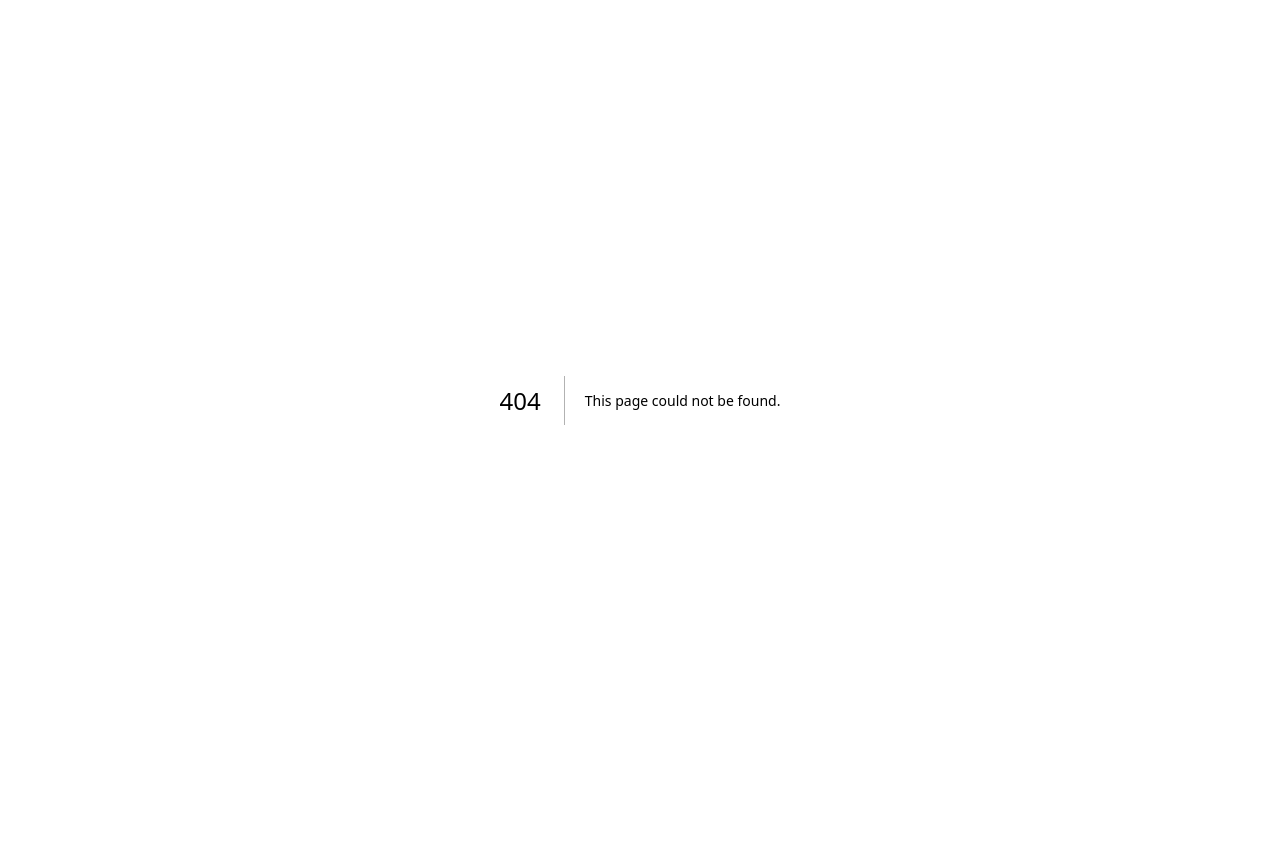
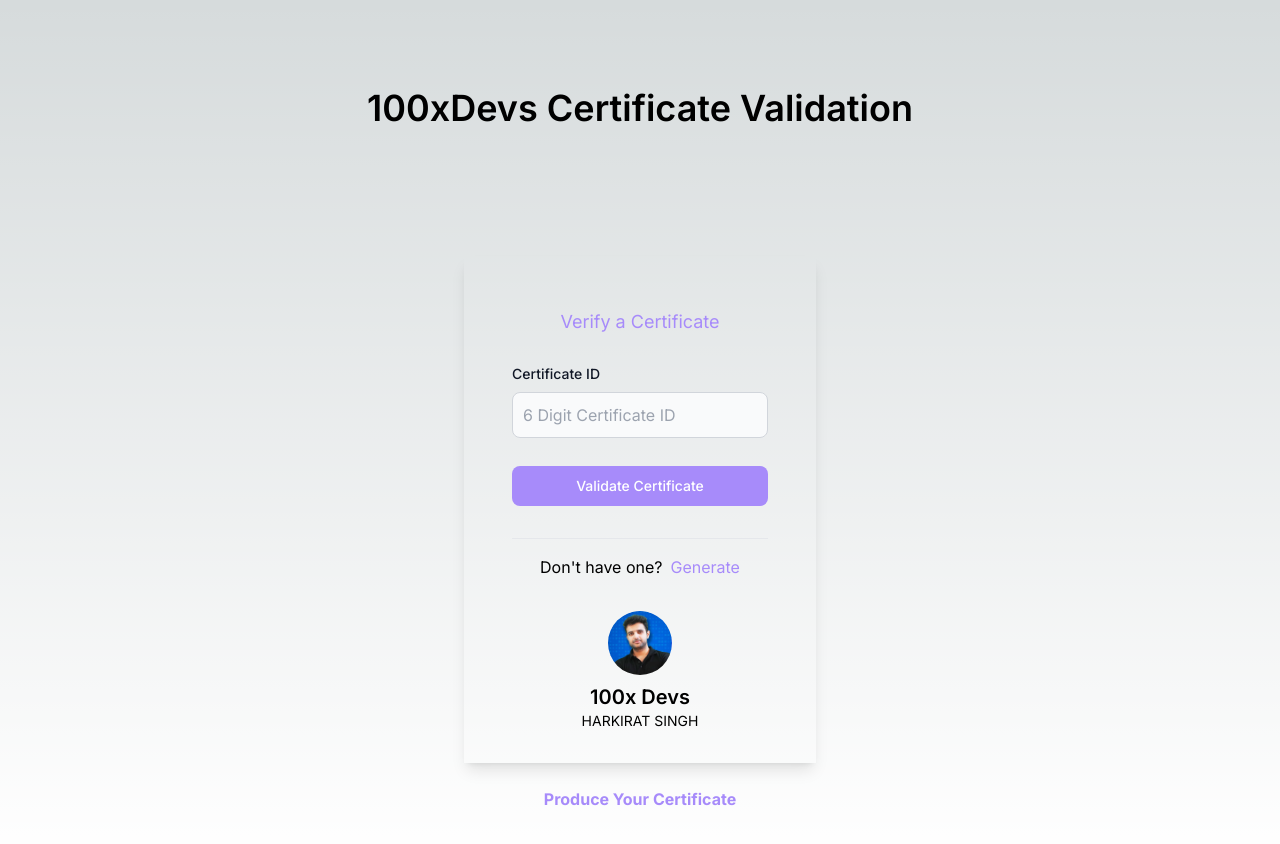
Before and after one commit to raj-saroj-vst-au4/certify, a Next.js app: page /certify in a window 1280 px wide. Before the commit this address had no page. Shown: the top 844 px of the page. Before the commit the page ends 800 px from the top, so only its background shows below. Built offline with nearby package versions, Linux system fonts and the light colour scheme.

Commit message:
certificate finalized

```diff
--- a/app/certify/[certid]/page.tsx
+++ b/app/certify/[certid]/page.tsx
@@ -1,9 +1,119 @@
+"use client";
 import { useParams } from "next/navigation";
-import React from "react";
+import kirat from "@/assets/kirat.jpg";
+import stdnt from "@/assets/student.png";
+import { serverClient } from "@/app/_app/serverClient";
+import { useEffect, useState } from "react";
+import InputAlert from "@/app/components/InputAlert";
+import Link from "next/link";
+
+interface Certificate {
+  certid: number;
+  name: string;
+  phone: string;
+  email: string;
+}
 
 const Certify = () => {
-  const certid = useParams();
-  return <div>Certify</div>;
+  const [valid, setValid] = useState<boolean>();
+  const [valData, setValData] = useState<Certificate>();
+  const { certid } = useParams();
+
+  const handleGetCert = async () => {
+    if (certid) {
+      const data = await serverClient.getCert({ certid: Number(certid) });
+      if (data) {
+        setValid(true);
+        setValData(data);
+      } else {
+        setValid(false);
+      }
+    }
+  };
+
+  useEffect(() => {
+    handleGetCert();
+  }, []);
+  return (
+    <section className="my-8 dark:bg-gray-800 dark:text-gray-100">
+      <div className="container flex flex-col items-center mx-auto mb-12 md:p-10 md:px-12">
+        <h1 className="p-4 text-4xl font-semibold leadi text-center">
+          100xDevs Certificate Validation
+        </h1>
+      </div>
+      <div className="container flex flex-col items-center justify-center mx-auto lg:flex-row lg:flex-wrap lg:justify-evenly lg:px-10">
+        <div className="flex flex-col max-w-sm mx-4 my-6 shadow-lg">
+          <div className="px-4 py-12 rounded-t-lg sm:px-8 md:px-12 dark:bg-gray-900">
+            {valid ? (
+              <p className="relative px-6 py-1 text-lg italic text-center dark:text-gray-100">
+                <svg
+                  xmlns="http://www.w3.org/2000/svg"
+                  viewBox="0 0 512 512"
+                  fill="currentColor"
+                  className="w-8 h-8 dark:text-violet-400"
+                >
+                  <path d="M232,246.857V16H16V416H54.4ZM48,48H200V233.143L48,377.905Z"></path>
+                  <path d="M280,416h38.4L496,246.857V16H280ZM312,48H464V233.143L312,377.905Z"></path>
+                </svg>
+                The certificate number :{" "}
+                <span className="text-violet-400">{valData?.certid}</span> is
+                valid and has been issued to{" "}
+                <span className="text-violet-400">{valData?.name}</span> for the
+                100x Devs Opensource Cohort on 10th November 2023
+                <svg
+                  xmlns="http://www.w3.org/2000/svg"
+                  viewBox="0 0 512 512"
+                  fill="currentColor"
+                  className="absolute right-0 w-8 h-8 dark:text-violet-400"
+                >
+                  <path d="M280,185.143V416H496V16H457.6ZM464,384H312V198.857L464,54.1Z"></path>
+                  <path d="M232,16H193.6L16,185.143V416H232ZM200,384H48V198.857L200,54.1Z"></path>
+                </svg>
+              </p>
+            ) : (
+              <InputAlert />
+            )}
+            <div className="mt-8">
+              <hr />
+              {valid ? (
+                <div className="flex mt-4 justify-center">
+                  <img
+                    className="w-10 h-10 rounded-full invert"
+                    src={stdnt.src}
+                    alt="avtr"
+                  />
+                  <div className="grid items-center pl-3">
+                    <span>{valData?.name}</span>
+                    <span>{valData?.email}</span>
+                  </div>
+                </div>
+              ) : (
+                <div className="flex justify-center my-4">
+                  <p className="text-red-600">Invalid Certificate</p>
+                </div>
+              )}
+            </div>
+          </div>
+
+          <div className="flex flex-col items-center justify-center p-8 rounded-b-lg dark:bg-violet-400 dark:text-gray-900">
+            <img
+              src={kirat.src}
+              alt="kirat"
+              className="w-16 h-16 mb-2 -mt-16 bg-center bg-cover rounded-full dark:bg-gray-500 dark:bg-gray-700"
+            />
+            <p className="text-xl font-semibold leadi">100x Devs</p>
+            <p className="text-sm uppercase">Harkirat Singh</p>
+          </div>
+        </div>
+      </div>
+      <Link
+        href={`${process.env.NEXT_PUBLIC_CERTIFY_URL}/certify`}
+        className="pb-4 flex justify-center font-bold cursor-pointer text-violet-400"
+      >
+        Validate Another Certificate
+      </Link>
+    </section>
+  );
 };
 
 export default Certify;
--- /dev/null
+++ b/app/certify/page.tsx
@@ -0,0 +1,102 @@
+"use client";
+import { useRouter } from "next/navigation";
+import kirat from "@/assets/kirat.jpg";
+import Link from "next/link";
+import { serverClient } from "../_app/serverClient";
+import { useState } from "react";
+import InputAlert from "../components/InputAlert";
+
+interface Certificate {
+  certid: number;
+  name: string;
+  phone: string;
+  email: string;
+}
+
+const Validation = () => {
+  const [validInput, setValidInput] = useState<boolean>(true);
+  const [inputCertid, setInputCertid] = useState<number>();
+  const router = useRouter();
+
+  const handleGetCert = async () => {
+    if (inputCertid) {
+      console.log(inputCertid);
+      const data = await serverClient.getCert({ certid: inputCertid });
+      if (data) {
+        setValidInput(true);
+        router.push(`/certify/${inputCertid}`);
+      } else {
+        setValidInput(false);
+      }
+    }
+  };
+  return (
+    <section className="my-8 dark:bg-gray-800 dark:text-gray-100">
+      <div className="container flex flex-col items-center mx-auto mb-12 md:p-10 md:px-12">
+        <h1 className="p-4 text-4xl font-semibold leadi text-center">
+          100xDevs Certificate Validation
+        </h1>
+      </div>
+      <div className="container flex flex-col items-center justify-center mx-auto lg:flex-row lg:flex-wrap lg:justify-evenly lg:px-10">
+        <div className="flex flex-col max-w-sm mx-4 my-6 shadow-lg">
+          <div className="px-4 py-12 rounded-t-lg sm:px-8 md:px-12 dark:bg-gray-900">
+            <p className="relative px-6 py-1 text-lg text-center dark:text-gray-100">
+              <span className="text-violet-400">Verify a Certificate</span>
+            </p>
+
+            <div className="my-6">
+              <label className="block mb-2 text-sm font-medium text-gray-900 dark:text-white">
+                Certificate ID
+              </label>
+              <input
+                type="text"
+                className="bg-gray-50 border border-gray-300 text-gray-900 text-md rounded-lg focus:ring-blue-500 focus:border-blue-500 block w-full p-2.5 dark:bg-gray-700 dark:border-gray-600 dark:placeholder-gray-400 dark:text-white dark:focus:ring-blue-500 dark:focus:border-blue-500"
+                placeholder="6 Digit Certificate ID"
+                onChange={(e) => setInputCertid(parseInt(e.target.value))}
+                required
+              />
+              <button
+                className="w-full text-white bg-violet-400 hover:bg-violet-500 focus:ring-4 focus:outline-none focus:ring-blue-300 font-medium rounded-lg text-sm px-5 py-2.5 text-center mt-7"
+                onClick={() => handleGetCert()}
+              >
+                Validate Certificate
+              </button>
+            </div>
+            {!validInput && <InputAlert />}
+
+            <div className="mt-8">
+              <hr />
+              <span className="flex justify-center my-4">
+                Don't have one?{" "}
+                <Link
+                  className="ml-2 cursor-pointer text-violet-400"
+                  href={`${process.env.NEXT_PUBLIC_CERTIFY_URL}/`}
+                >
+                  Generate
+                </Link>
+              </span>
+            </div>
+          </div>
+
+          <div className="flex flex-col items-center justify-center p-8 rounded-b-lg dark:bg-violet-400 dark:text-gray-900">
+            <img
+              src={kirat.src}
+              alt="kirat"
+              className="w-16 h-16 mb-2 -mt-16 bg-center bg-cover rounded-full dark:bg-gray-500 dark:bg-gray-700"
+            />
+            <p className="text-xl font-semibold leadi">100x Devs</p>
+            <p className="text-sm uppercase">Harkirat Singh</p>
+          </div>
+        </div>
+      </div>
+      <Link
+        href={`${process.env.NEXT_PUBLIC_CERTIFY_URL}`}
+        className="pb-4 flex justify-center font-bold cursor-pointer text-violet-400"
+      >
+        Produce Your Certificate
+      </Link>
+    </section>
+  );
+};
+
+export default Validation;
--- a/app/components/PrintTemplate.tsx
+++ b/app/components/PrintTemplate.tsx
@@ -18,8 +18,8 @@
             title="verify"
           />
         </div>
-        <div className="text-[0.12rem] p-[0.1rem]">
-          {process.env.NEXT_PUBLIC_CERTIFY_URL}
+        <div className="text-[0.12rem] p-[0.1rem] ml-[0.15rem] text-black">
+          100xdevs.com
         </div>
       </div>
       <div className="text-[0.75rem] italic absolute top-[2.3rem] right-[1.1rem]">
--- a/app/page.tsx
+++ b/app/page.tsx
@@ -3,6 +3,7 @@
 import Printer from "./components/Printer";
 import InputModal from "./components/InputModal";
 import { serverClient } from "./_app/serverClient";
+import { useRouter } from "next/navigation";
 
 interface Certificate {
   certid: number;
@@ -18,6 +19,8 @@
   const [inputCertid, setInputCertid] = useState<number>();
   const [inputEmail, setInputEmail] = useState<string>();
   const [phoneDigits, setPhoneDigits] = useState<number>();
+
+  const router = useRouter();
 
   const [certificateData, setCertificateData] = useState<Certificate>({
     certid: 432121,
@@ -55,6 +58,10 @@
     }
   };
 
+  const navToVal = () => {
+    router.push("/certify");
+  };
+
   return (
     <main className="flex min-h-screen flex-col items-center justify-between p-20">
       <div className="z-1 max-w-5xl w-full items-center justify-between font-mono text-sm lg:flex">
@@ -77,13 +84,27 @@
           className="group rounded-lg border border-transparent px-5 py-4 transition-colors hover:border-gray-300 border-neutral-700 bg-neutral-800/30 z-1"
         >
           <h2 className={`mb-3 text-2xl font-semibold`}>
-            Verify{" "}
+            Produce{" "}
             <span className="inline-block transition-transform group-hover:translate-x-1 motion-reduce:transform-none">
               -&gt;
             </span>
           </h2>
           <p className={`m-0 max-w-[30ch] text-sm opacity-50`}>
-            Generate/Verify Certificate !
+            Generate Certificate !
+          </p>
+        </button>
+        <button
+          onClick={() => navToVal()}
+          className="group rounded-lg border border-transparent px-5 py-4 transition-colors hover:border-gray-300 border-neutral-700 bg-neutral-800/30 z-1"
+        >
+          <h2 className={`mb-3 text-2xl font-semibold`}>
+            Validate{" "}
+            <span className="inline-block transition-transform group-hover:translate-x-1 motion-reduce:transform-none">
+              -&gt;
+            </span>
+          </h2>
+          <p className={`m-0 max-w-[30ch] text-sm opacity-50`}>
+            Verify Certificate !
           </p>
         </button>
       </div>
```
Also changed, not shown: assets/kirat.jpg (added), assets/student.png (added).
